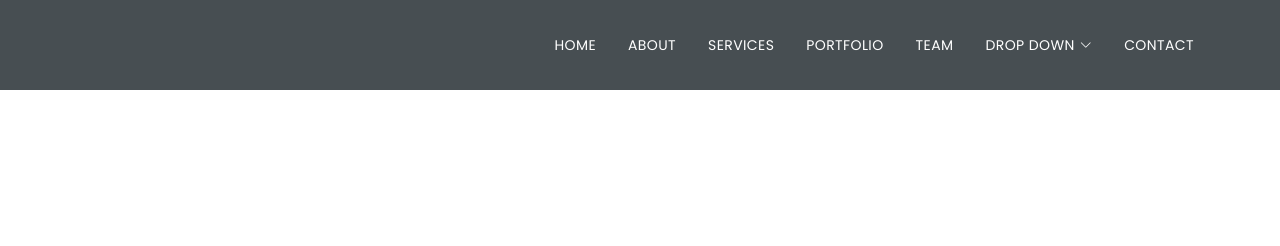
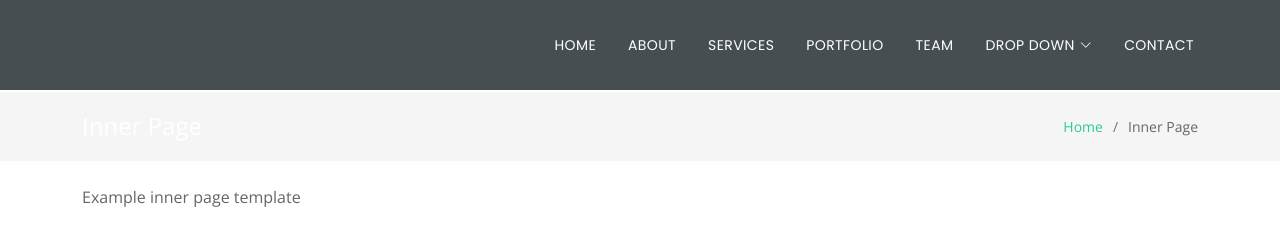
Before and after one commit to snipertutu/Cimory, a plain HTML site: page inner-page.html in a window 1280 px wide. Drawn offline with nearby package versions, Linux system fonts and the light colour scheme.

Commit message:
Update inner-page.html
update

```diff
--- a/inner-page.html
+++ b/inner-page.html
@@ -77,3 +77,30 @@
       </nav><!-- .navbar -->
     </div>
   </header><!-- End Header -->
+
+  <main id="main">
+
+    <!-- ======= Breadcrumbs Section ======= -->
+    <section class="breadcrumbs">
+      <div class="container">
+
+        <div class="d-flex justify-content-between align-items-center">
+          <h2>Inner Page</h2>
+          <ol>
+            <li><a href="index.html">Home</a></li>
+            <li>Inner Page</li>
+          </ol>
+        </div>
+
+      </div>
+    </section><!-- End Breadcrumbs Section -->
+
+    <section class="inner-page pt-4">
+      <div class="container">
+        <p>
+          Example inner page template
+        </p>
+      </div>
+    </section>
+
+  </main><!-- End #main -->
```
